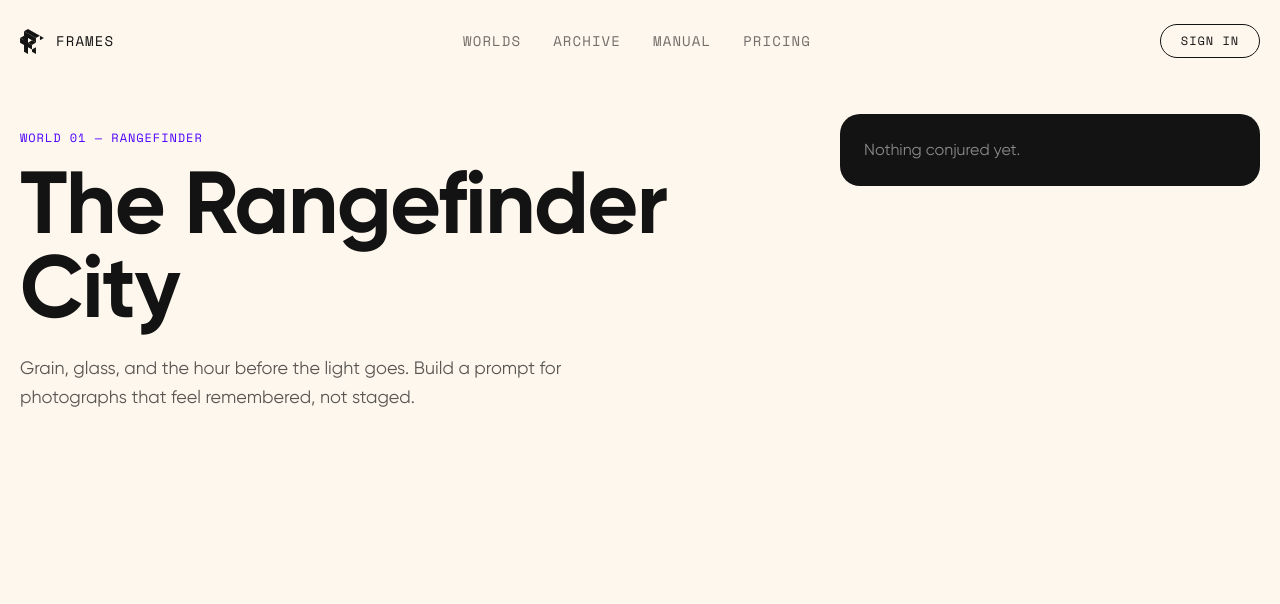
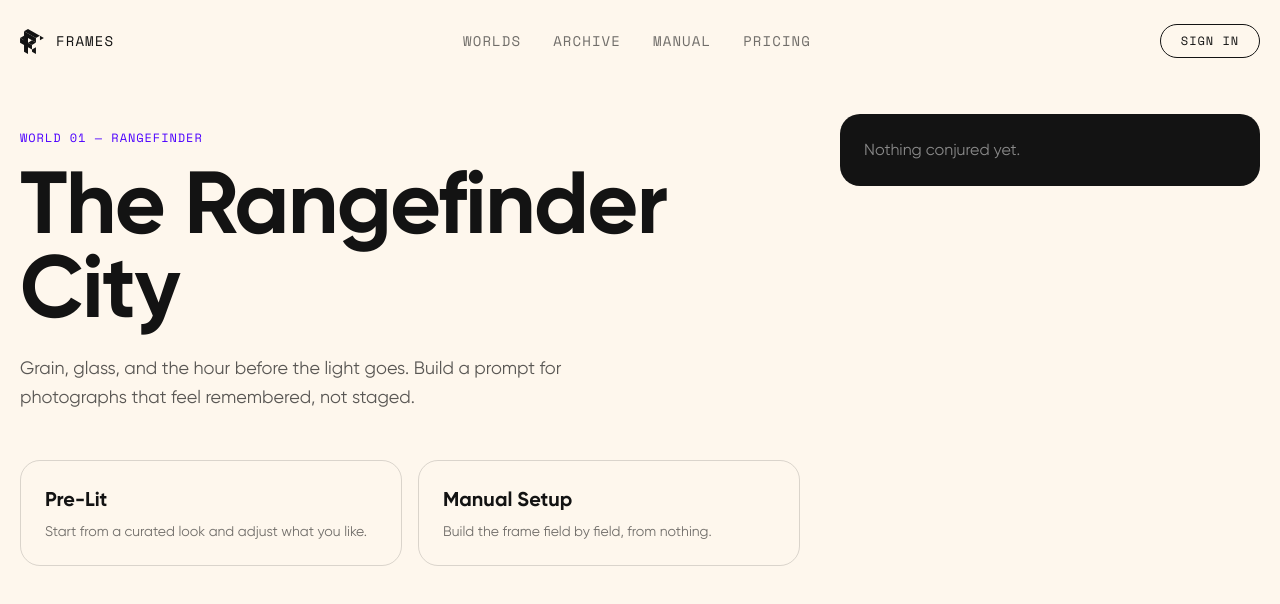
Before and after one commit to jamesrice/frames, a React (Vite) app: page / in a window 1280 px wide. Shown: the top 604 px of the page. Built offline with nearby package versions, Linux system fonts and the light colour scheme.

Commit message:
Add ApproachPicker (Pre-Lit vs Manual)

```diff
--- a/src/App.tsx
+++ b/src/App.tsx
@@ -6,6 +6,7 @@ import type { Approach, ArchivedPrompt, DraftPayload } from './lib/storage'
 import type { Preset } from './data/world'
 import { Header } from './components/Header'
 import { Hero } from './components/Hero'
+import { ApproachPicker } from './components/ApproachPicker'
 
 interface BuilderState extends DraftPayload {
   archive: ArchivedPrompt[]
@@ -146,6 +147,10 @@ export default function App() {
       <main className="mx-auto grid max-w-[1600px] grid-cols-1 gap-10 px-5 pb-24 pt-8 lg:grid-cols-[1fr_420px]">
         <div className="min-w-0">
           <Hero eyebrow={WORLD.eyebrow} name={WORLD.name} subline={WORLD.subline} />
+          <ApproachPicker
+            approach={state.approach}
+            onSelect={(approach) => dispatch({ type: 'SET_APPROACH', approach })}
+          />
         </div>
         <aside className="h-fit rounded-[20px] bg-ft-ink p-6 text-white lg:sticky lg:top-8">
           <p className="text-white/50">{prompt || 'Nothing conjured yet.'}</p>
--- /dev/null
+++ b/src/components/ApproachPicker.tsx
@@ -0,0 +1,37 @@
+import type { Approach } from '../lib/storage'
+
+interface ApproachPickerProps {
+  approach: Approach | null
+  onSelect: (approach: Approach) => void
+}
+
+const CARDS: { id: Approach; title: string; description: string }[] = [
+  { id: 'prelit', title: 'Pre-Lit', description: 'Start from a curated look and adjust what you like.' },
+  { id: 'manual', title: 'Manual Setup', description: 'Build the frame field by field, from nothing.' },
+]
+
+export function ApproachPicker({ approach, onSelect }: ApproachPickerProps) {
+  return (
+    <div className="grid grid-cols-1 gap-4 sm:grid-cols-2">
+      {CARDS.map((card) => {
+        const active = approach === card.id
+        return (
+          <button
+            key={card.id}
+            type="button"
+            onClick={() => onSelect(card.id)}
+            aria-pressed={active}
+            className={`rounded-[20px] border p-6 text-left transition-all duration-[250ms] ease-ft focus-visible:outline-none focus-visible:ring-2 focus-visible:ring-ft-purple/50 ${
+              active
+                ? 'border-ft-purple bg-ft-purple/5 shadow-[0_10px_25px_rgba(76,0,255,0.12)]'
+                : 'border-ft-ink/15 hover:border-ft-purple/60'
+            }`}
+          >
+            <h3 className="font-gilroy text-xl font-semibold">{card.title}</h3>
+            <p className="mt-2 text-sm text-ft-ink/60">{card.description}</p>
+          </button>
+        )
+      })}
+    </div>
+  )
+}
```
